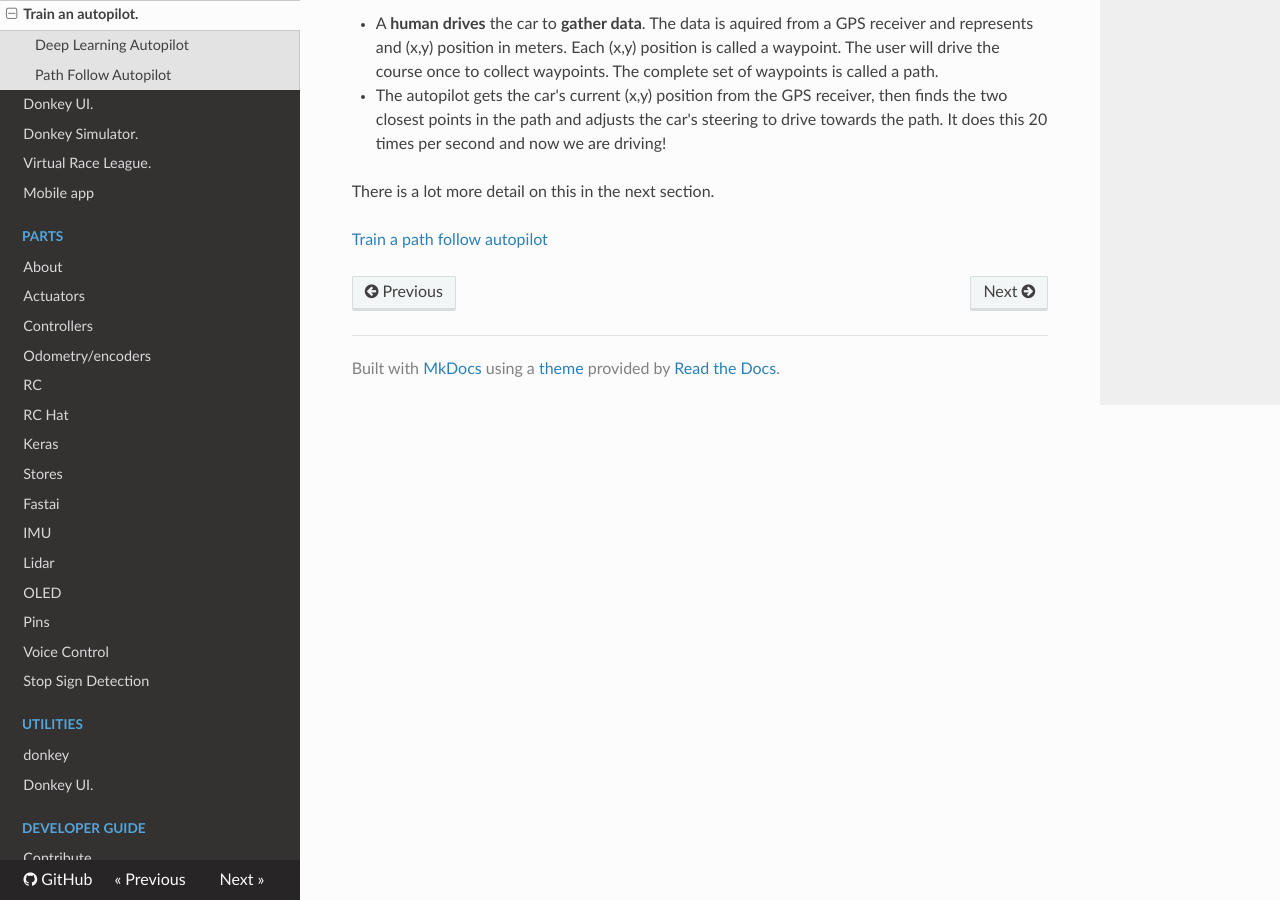
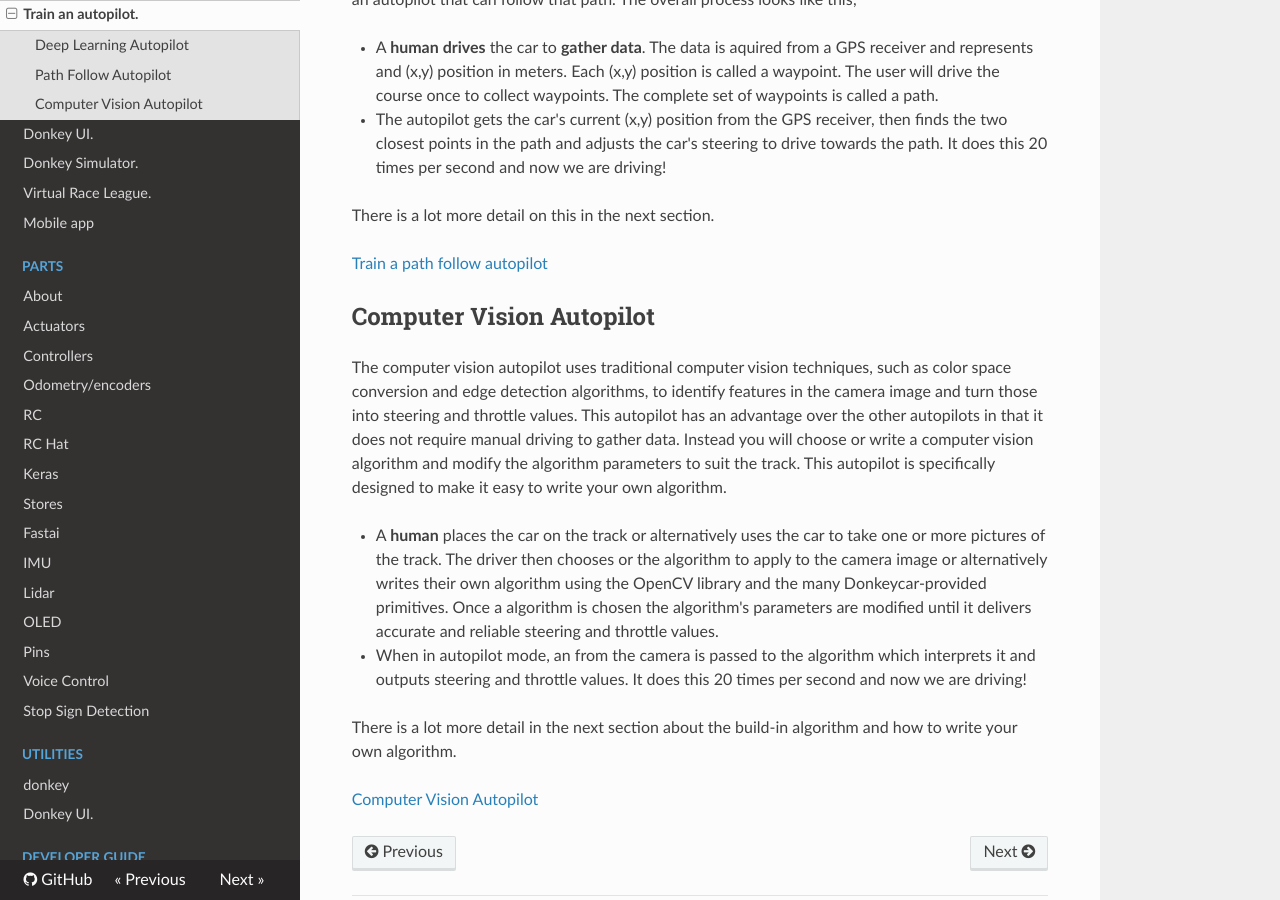
Before and after one commit to autorope/donkeydocs, an MkDocs documentation site: the page built from docs/guide/train_autopilot.md, in a window 1280 px wide and 900 px high, scrolled down 1220 px. Built offline with MkDocs 1.6.1, drawn with Linux system fonts in a browser that asks for light colours; nearby versions of some CDN libraries; some of the changed text lies outside the part shown.

Commit message:
in-progress computer vision documentation

```diff
--- a/docs/guide/train_autopilot.md
+++ b/docs/guide/train_autopilot.md
@@ -1,6 +1,6 @@
 # Train an Autopilot
 
-Donkey supports two kinds of autopilots; a deep-learning autopilot and a path follow autopilot.
+Donkey supports three kinds of autopilots; a deep-learning autopilot, a path follow autopilot and a computer vision autopilot.
 
 If you followed along with the [Create Donkeycar App](/guide/create_application) section, then you know that you choose which template to use when you create your **mycar** application folder using the **createcar** command.
 
@@ -31,3 +31,13 @@ The path follow template is an alternative to the deep learning template.  Outsi
 There is a lot more detail on this in the next section.
 
 [Train a path follow autopilot](./path_follow/path_follow.md)
+
+## Computer Vision Autopilot
+The computer vision autopilot uses traditional computer vision techniques, such as color space conversion and edge detection algorithms, to identify features in the camera image and turn those into steering and throttle values.  This autopilot has an advantage over the other autopilots in that it does not require manual driving to gather data.  Instead you will choose or write a computer vision algorithm and modify the algorithm parameters to suit the track.  This autopilot is specifically designed to make it easy to write your own algorithm.
+
+- A **human** places the car on the track or alternatively uses the car to take one or more pictures of the track.  The driver then chooses or the algorithm to apply to the camera image or alternatively writes their own algorithm using the OpenCV library and the many Donkeycar-provided primitives.  Once a algorithm is chosen the algorithm's parameters are modified until it delivers accurate and reliable steering and throttle values.
+- When in autopilot mode, an from the camera is passed to the algorithm which interprets it and outputs steering and throttle values.  It does this 20 times per second and now we are driving!
+
+There is a lot more detail in the next section about the build-in algorithm and how to write your own algorithm.
+
+[Computer Vision Autopilot](./computer_vision/computer_vision.md)
```
Also changed, not shown: docs/guide/computer_vision/computer_vision.md (added, +19 -0 lines), docs/guide/create_application.md (+6 -0 lines), docs/utility/donkey.md (+5 -1 lines).
